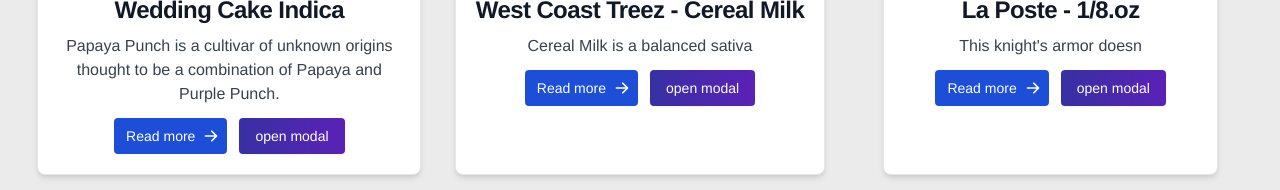
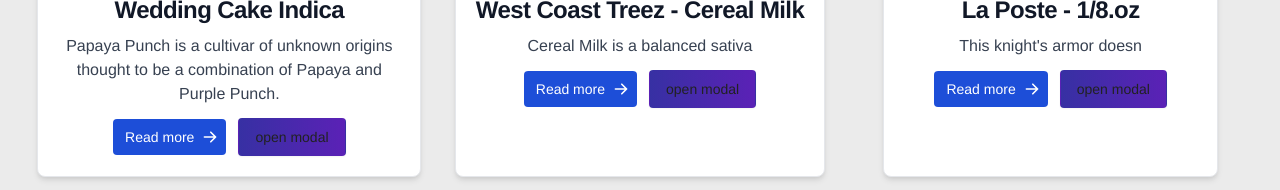
Before and after one commit to victor-basurto/vue-pinia-multiple-modules, a Vue app: page / in a window 1280 px wide. Shown: the part 437-627 px from the top of the page. Built offline with nearby package versions, Linux system fonts and the light colour scheme; no server answers.

Commit message:
button component updated

```diff
--- a/src/components/EntryPoint.vue
+++ b/src/components/EntryPoint.vue
@@ -73,10 +73,7 @@
 								clip-rule="evenodd"></path>
 						</svg>
 					</a>
-					<Button btnType="button" className="text-white bg-gradient-to-r from-indigo-800 to-purple-800"
-						id="open-modal" @click="openModal(strain.name)">
-						open modal
-					</Button>
+					<Button btnType="button" id="open-modal" @click="openModal(strain.name)">open modal</Button>
 				</div>
 			</div>
 		</div>
--- a/src/components/base/Button.vue
+++ b/src/components/base/Button.vue
@@ -3,39 +3,36 @@
 type BtnType = "button" | "submit" | "reset" | undefined
 type BtnColorType = "primary" | "secondary" | "danger" | "plain" | undefined
 
-const props = defineProps<{
-	className: string,
-	btnType: BtnType,
-	// btnColor: BtnColorType,
-	// btnColorHover: string,
-	// textColor: string,
-	// textColorHover: string,
-}>()
-// const { btnColorType } = toRefs(props)
-// const getBtnColor = computed(() => {
-// 	let color = '';
-// 	switch(btnColorType.value) {
-// 		case 'danger':
-// 			color = 'bg-red-600 hover:bg-red-700 focus:ring-red-500'
-// 			break;
-// 		case 'primary':
-// 			color = 'bg-blue-700 hover:bg-blue-800 dark:bg-blue-600 dark:hover:bg-blue-700'
-// 			break;
-// 		case 'plain':
-// 			color = 'bg-blue-700 hover:bg-blue-800 dark:bg-blue-600 dark:hover:bg-blue-700'
-// 			break;
-// 		default:
-// 			color = 'bg-gradient-to-r from-indigo-800 to-purple-800'
-// 			break;
-// 	}
-// 	return color
-// })
+interface IButton {
+	btnType?: BtnType;
+	btnColorType?: BtnColorType;
+}
 
-
+const props = defineProps<IButton>()
+const { btnColorType, btnType } = toRefs(props)
+const getBtnColor = computed((): string => {
+	let color = 'bg-gradient-to-r from-indigo-800 to-purple-800';
+	if (typeof btnColorType?.value === 'undefined' || btnColorType?.value === 'secondary') return color;
+	switch(btnColorType.value) {
+		case 'danger':
+			color = 'text-white bg-red-600 hover:bg-red-700 focus:ring-red-500'
+			break;
+		case 'primary':
+			color = 'text-white bg-blue-700 hover:bg-blue-800 focus:ring-indigo-500 dark:bg-blue-600 dark:hover:bg-blue-700'
+			break;
+		case 'plain':
+			color = 'text-gray-700 bg-white hover:bg-gray-50 border-gray-300'
+			break;
+		default:
+			color;
+			break;
+	}
+	return color
+})
 </script>
 
 <template>
-	<button :type="props.btnType" class="w-full inline-flex justify-center shadow-sm px-4 py-2 sm:ml-3 sm:w-auto sm:text-sm rounded" :class="props.className">
+	<button :type="btnType" class="w-full inline-flex justify-center shadow-sm px-4 py-2 sm:ml-3 sm:w-auto sm:text-sm border border-transparent rounded focus:outline-none focus:ring-2 focus:ring-offset-2 text-base font-medium" :class="getBtnColor">
 		<slot />
 	</button>
 </template>
--- a/src/components/base/modal/Modal.vue
+++ b/src/components/base/modal/Modal.vue
@@ -66,8 +66,8 @@
 							</transition>
 						</div>
 						<div class="modal-footer bg-gray-50 px-4 py-3 sm:px-6 sm:flex sm:flex-row-reverse">
-							<Button :btnType="'submit'" className="rounded-md border border-transparent bg-red-600 text-base font-medium text-white hover:bg-red-700 focus:outline-none focus:ring-2 focus:ring-offset-2 focus:ring-red-500" @click="login">login</Button>
-							<Button :btnType="'submit'" className="rounded-md border border-gray-300 bg-white text-base font-medium text-gray-700 hover:bg-gray-50 focus:outline-none focus:ring-2 focus:ring-offset-2 focus:ring-indigo-500" @click="close" ref="cancelButtonRef">Cancel</Button>
+							<Button btnType="button" btnColorType="primary" @click="login">login</Button>
+							<Button btnType="submit" btnColorType="plain" @click="close" ref="cancelButtonRef">Cancel</Button>
 						</div>
 					</div>
 				</transition>
```
